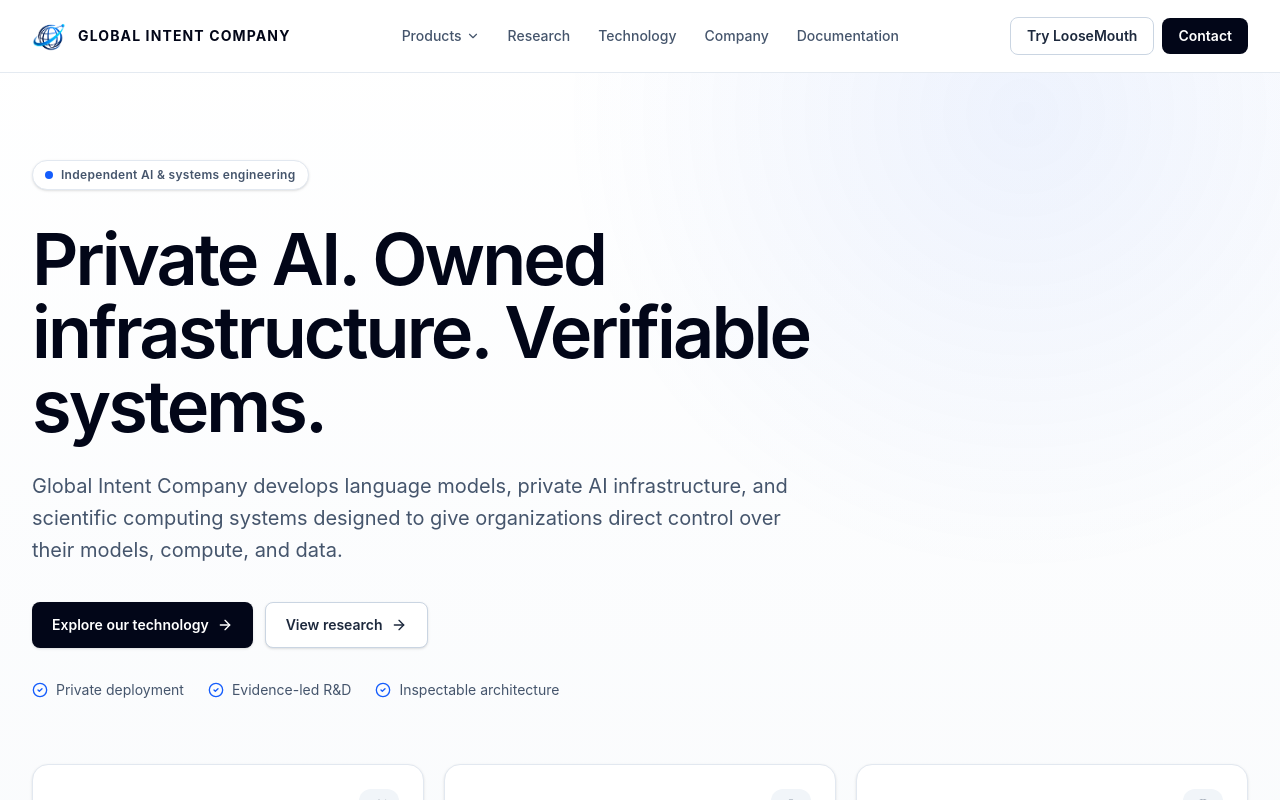
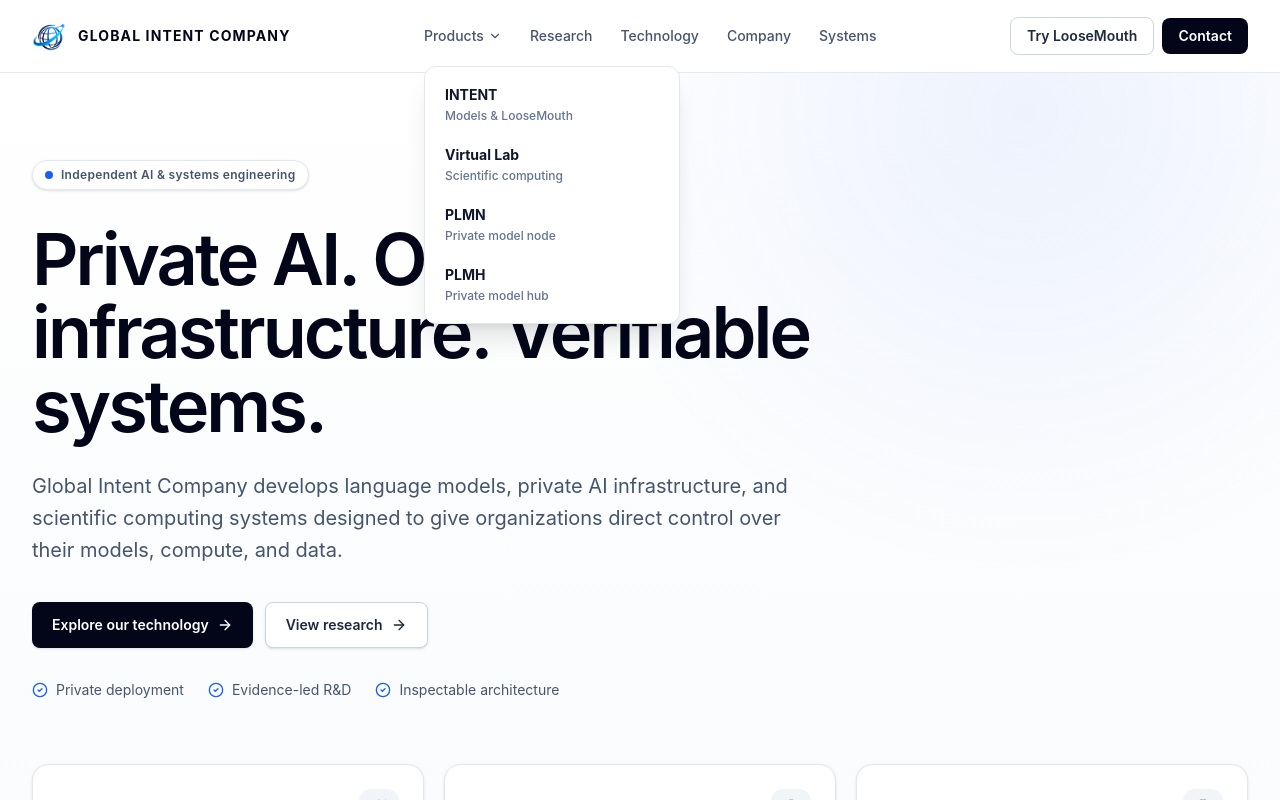
Before and after one commit to GI-Company/GiC, a Next.js app: page / in a window 1280 px wide. Both pictures are taken after a click on the button "Products". Shown: the top 800 px of the page. Built offline with nearby package versions, Linux system fonts and the light colour scheme.

Commit message:
Improve product navigation accessibility

```diff
--- a/components/landing/LandingNav.tsx
+++ b/components/landing/LandingNav.tsx
@@ -7,6 +7,7 @@ import { ChevronDown, Menu, X } from 'lucide-react';
 
 export default function LandingNav() {
   const [mobileMenuOpen, setMobileMenuOpen] = useState(false);
+  const [productsOpen, setProductsOpen] = useState(false);
 
   return (
     <header className="fixed inset-x-0 top-0 z-50 border-b border-slate-200/90 bg-white/95 backdrop-blur">
@@ -17,9 +18,9 @@ export default function LandingNav() {
         </Link>
 
         <nav className="hidden items-center gap-7 text-sm font-medium text-slate-600 lg:flex">
-          <div className="group relative">
-            <button className="flex items-center gap-1 py-6 hover:text-slate-950">Products <ChevronDown className="h-3.5 w-3.5" /></button>
-            <div className="invisible absolute left-0 top-16 w-64 rounded-xl border border-slate-200 bg-white p-2 opacity-0 shadow-xl transition group-hover:visible group-hover:opacity-100">
+          <div className="group relative" onMouseLeave={() => setProductsOpen(false)}>
+            <button type="button" aria-haspopup="menu" aria-expanded={productsOpen} onClick={() => setProductsOpen((open) => !open)} onKeyDown={(event) => { if (event.key === 'Escape') setProductsOpen(false); }} className="flex items-center gap-1 py-6 hover:text-slate-950">Products <ChevronDown className="h-3.5 w-3.5" /></button>
+            <div role="menu" className={`${productsOpen ? 'visible opacity-100' : 'invisible opacity-0'} absolute left-0 top-16 w-64 rounded-xl border border-slate-200 bg-white p-2 shadow-xl transition group-focus-within:visible group-focus-within:opacity-100 group-hover:visible group-hover:opacity-100`}>
               <Link href="/intent" className="block rounded-lg px-3 py-2.5 hover:bg-slate-50"><strong className="block text-slate-900">INTENT</strong><span className="text-xs text-slate-500">Models &amp; LooseMouth</span></Link>
               <Link href="/virtual-lab" className="block rounded-lg px-3 py-2.5 hover:bg-slate-50"><strong className="block text-slate-900">Virtual Lab</strong><span className="text-xs text-slate-500">Scientific computing</span></Link>
               <a href="#plmn" className="block rounded-lg px-3 py-2.5 hover:bg-slate-50"><strong className="block text-slate-900">PLMN</strong><span className="text-xs text-slate-500">Private model node</span></a>
@@ -29,7 +30,7 @@ export default function LandingNav() {
           <Link href="/research" className="hover:text-slate-950">Research</Link>
           <a href="#the-stack" className="hover:text-slate-950">Technology</a>
           <a href="#company" className="hover:text-slate-950">Company</a>
-          <Link href="/systems" className="hover:text-slate-950">Documentation</Link>
+          <Link href="/systems" className="hover:text-slate-950">Systems</Link>
         </nav>
 
         <div className="flex items-center gap-2">
```
